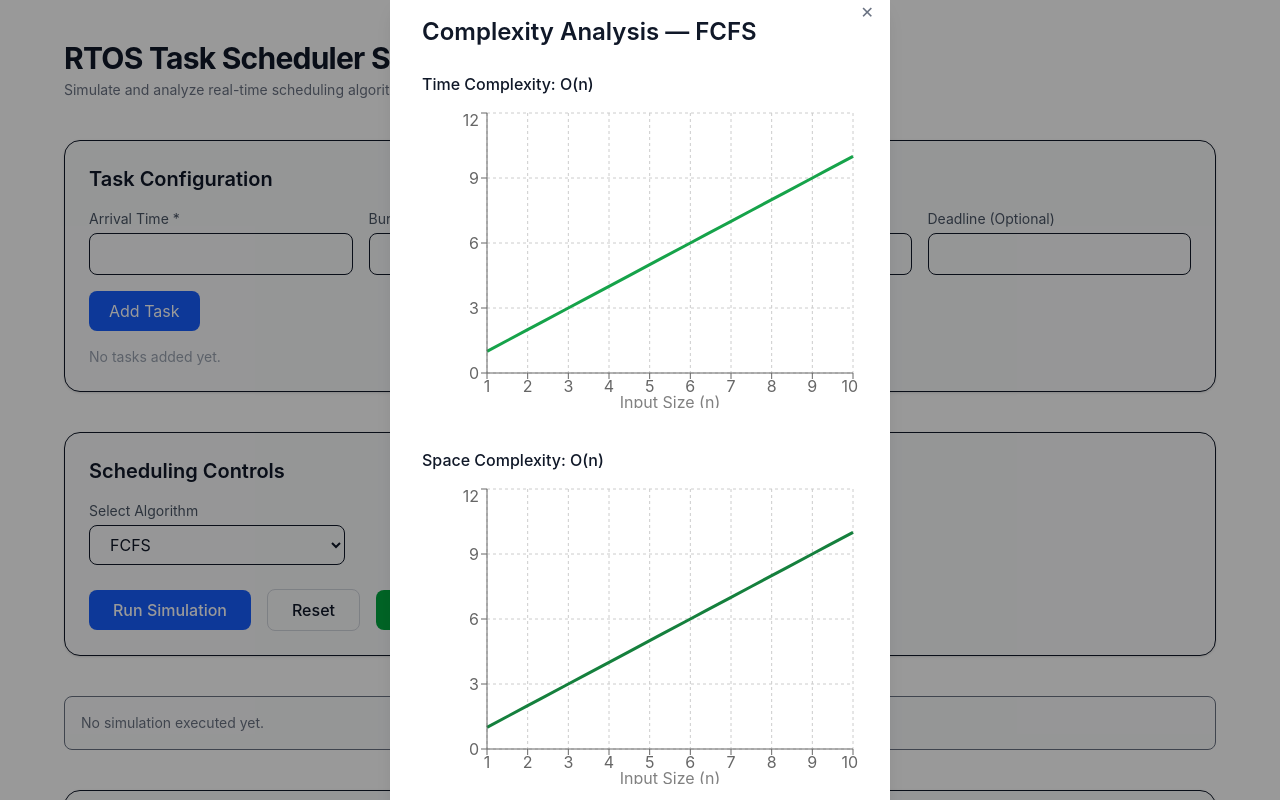
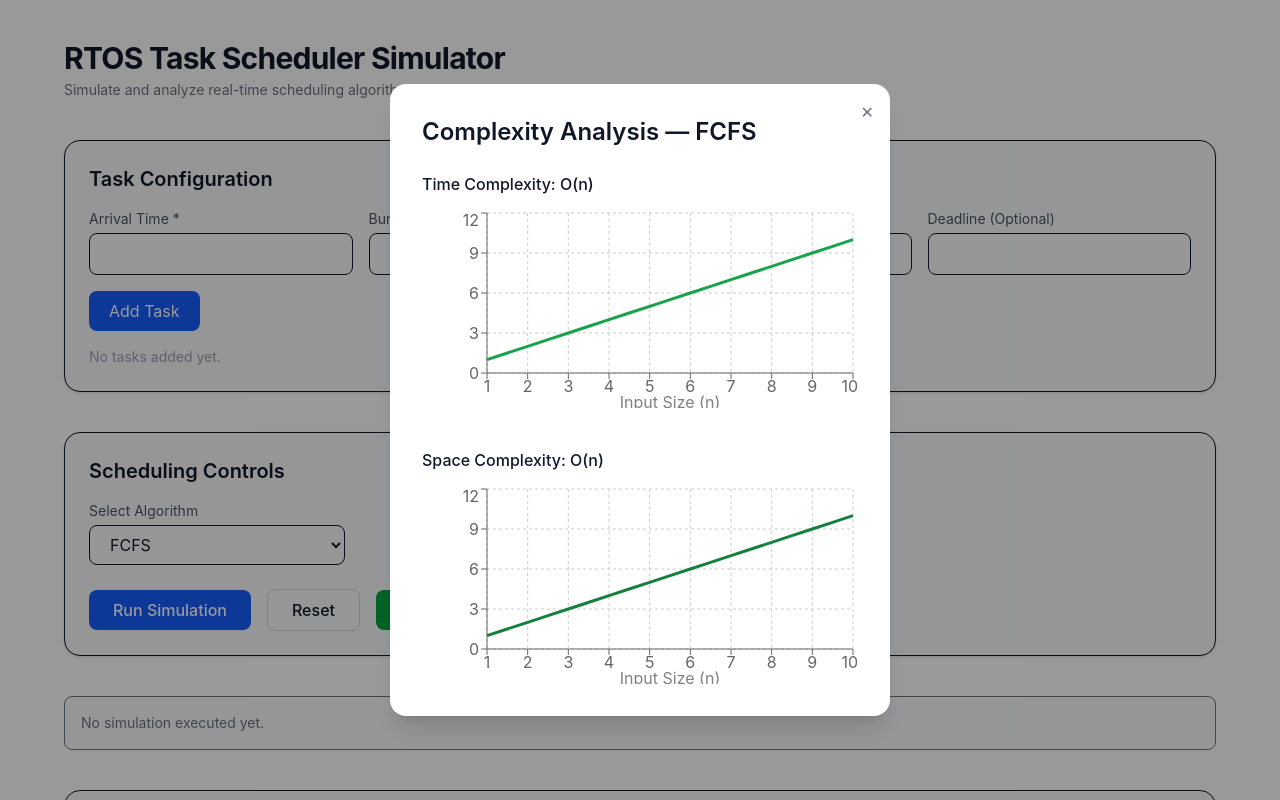
Before and after one commit to Aadarsh-max/realtime, a React (Vite) app: page /simulator in a window 1280 px wide. Both pictures are taken after a click on the button "Analyze Complexity". Shown: the top 800 px of the page. Built offline with nearby package versions, Linux system fonts and the light colour scheme.

Commit message:
first commit

```diff
--- a/src/components/ComplexityModal.jsx
+++ b/src/components/ComplexityModal.jsx
@@ -72,7 +72,7 @@
             Time Complexity: {data.time}
           </h3>
 
-          <ResponsiveContainer width="100%" height={300}>
+          <ResponsiveContainer width="100%" height={200}>
             <LineChart data={timeData}>
               <CartesianGrid strokeDasharray="3 3" />
               <XAxis dataKey="n" label={{ value: "Input Size (n)", position: "insideBottom", offset: -5 }} />
@@ -95,7 +95,7 @@
             Space Complexity: {data.space}
           </h3>
 
-          <ResponsiveContainer width="100%" height={300}>
+          <ResponsiveContainer width="100%" height={200}>
             <LineChart data={spaceData}>
               <CartesianGrid strokeDasharray="3 3" />
               <XAxis dataKey="n" label={{ value: "Input Size (n)", position: "insideBottom", offset: -5 }} />
```
